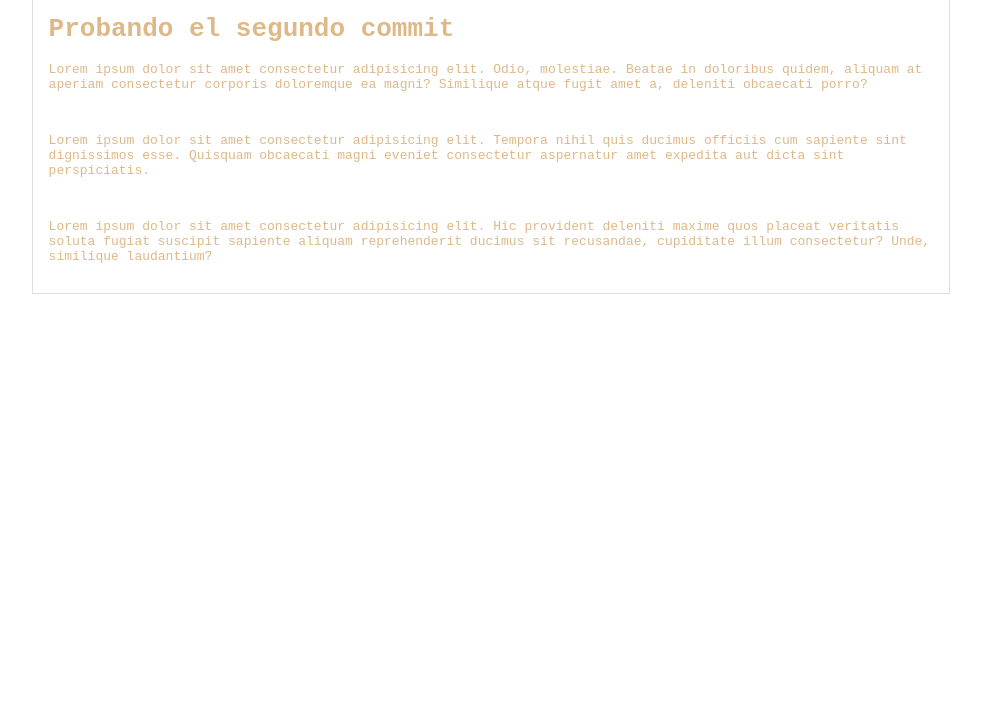
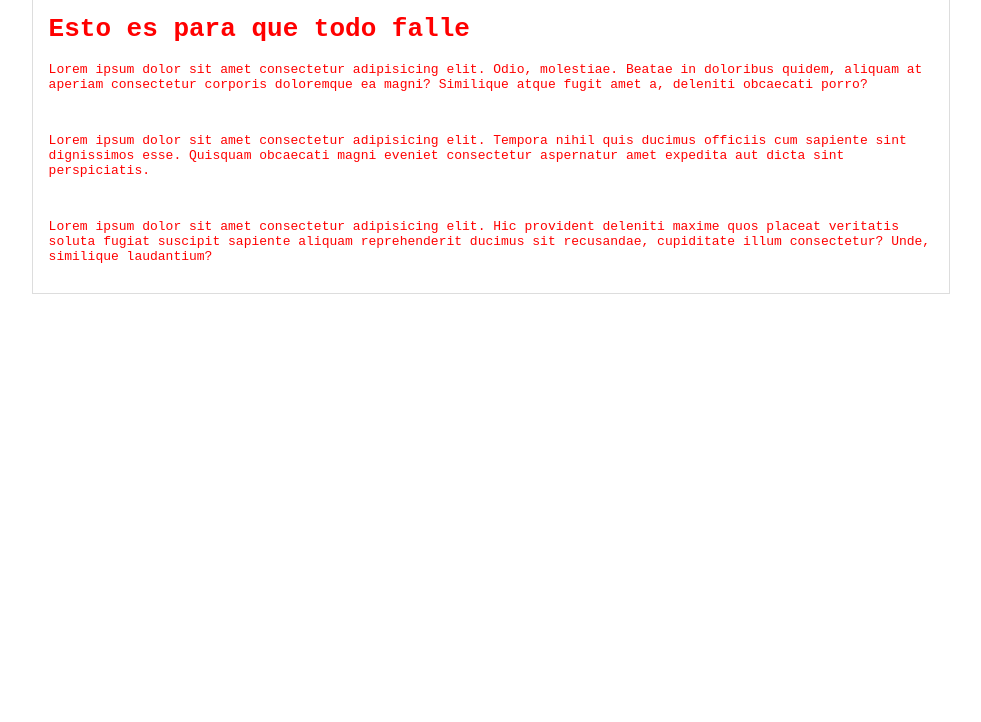
Before and after one commit to HectorMarcos/pruebasGit, a plain HTML site: page index.html in a window 1280 px wide. Shown: the part 78-800 px from the top of the page, without its empty margins (149-1130 px from the left). Drawn offline with Linux system fonts and the light colour scheme.

Commit message:
modificar los colores

```diff
--- a/index.html
+++ b/index.html
@@ -21,7 +21,7 @@
 				</nav>
 			</header>
 			<div class="post">
-				<h1>Probando el segundo commit</h1>
+				<h1>Esto es para que todo falle</h1>
 				<p>
 					Lorem ipsum dolor sit amet consectetur adipisicing elit. Odio, molestiae. Beatae in doloribus quidem, aliquam at aperiam consectetur corporis doloremque ea magni? Similique atque fugit
 					amet a, deleniti obcaecati porro?
--- a/style.css
+++ b/style.css
@@ -1,5 +1,5 @@
 body {
-	color: #333;
+	color: red;
 	text-align: center;
 	font-family: Arial, Helvetica, sans-serif;
 }
@@ -15,7 +15,7 @@ body {
 .post {
 	margin: 0 auto;
 	font-family: monospace;
-	color: burlywood;
+	color: red;
 }
 
 #cabecera {
```
